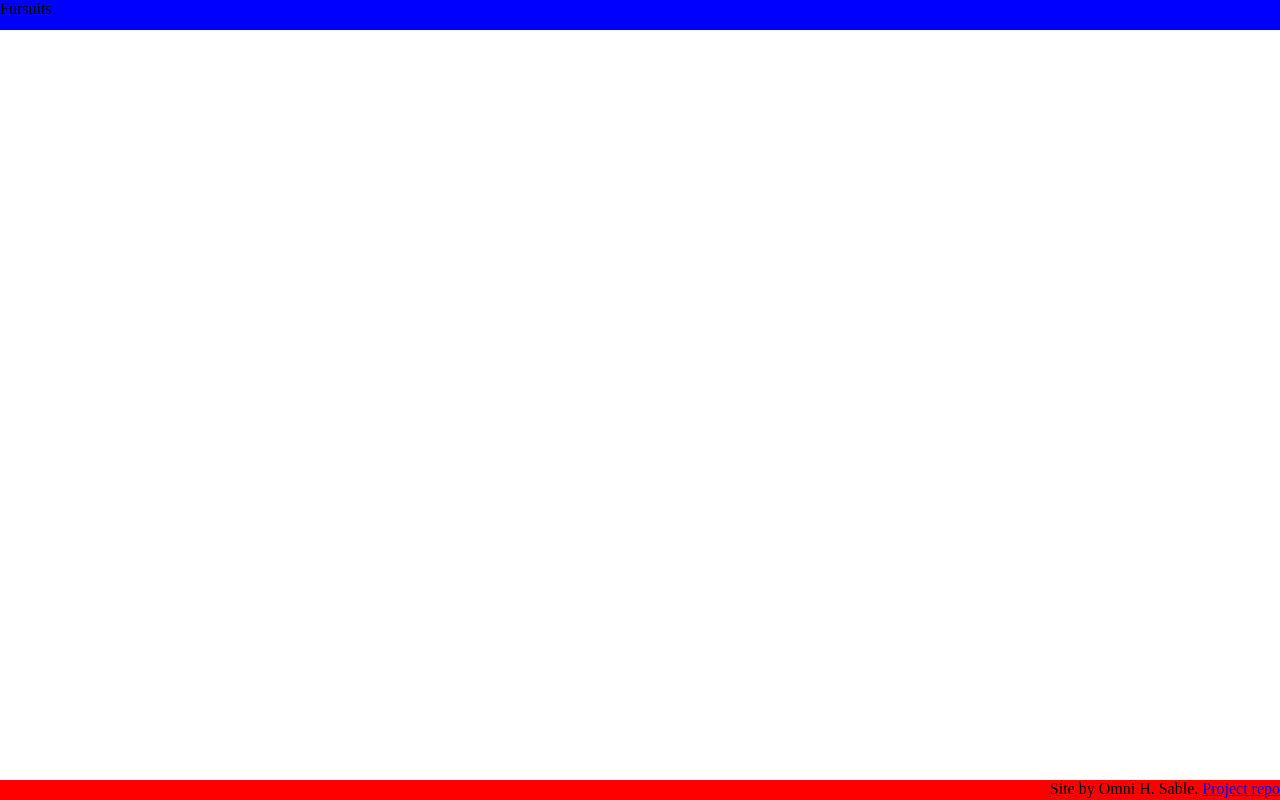
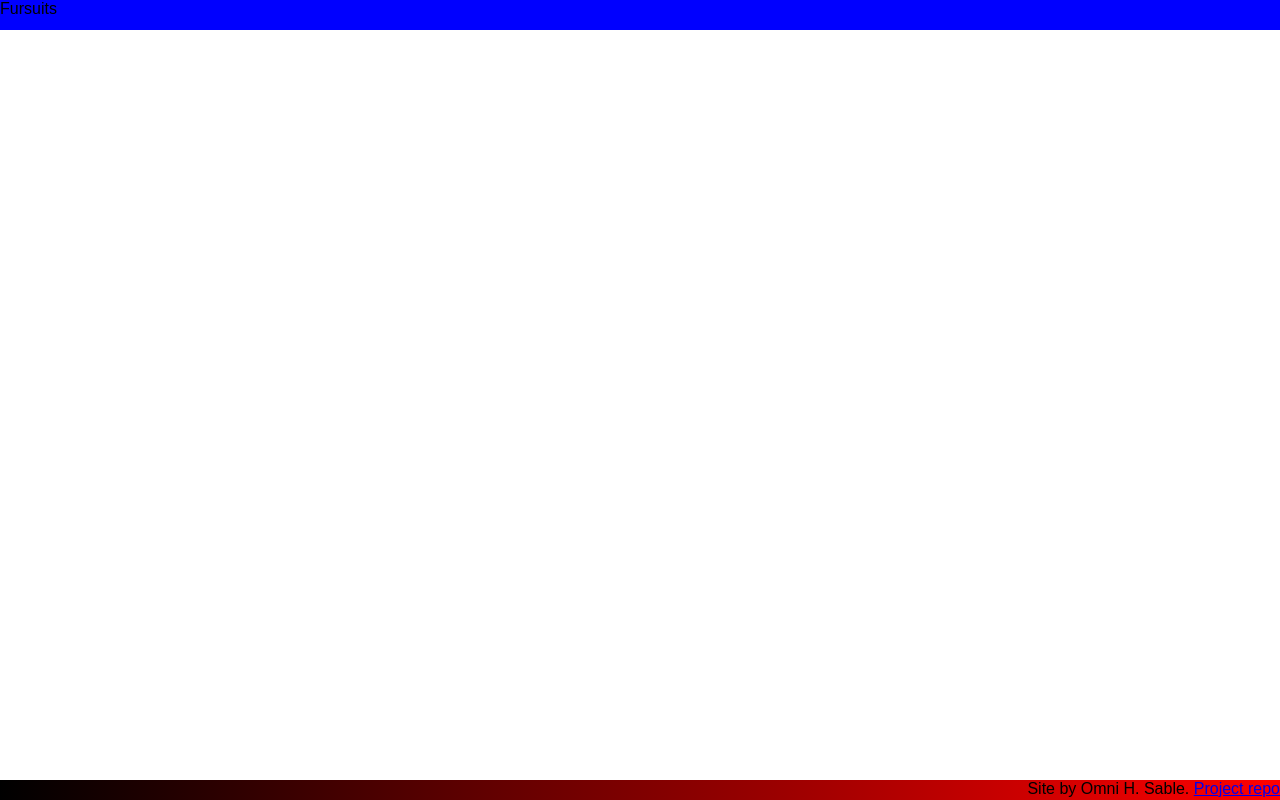
Before and after one commit to Highstaker/Picture-data-organizer-site, a Flask app: page / in a window 1280 px wide. Run offline with Flask 2, Linux system fonts and the light colour scheme; data that the repository does not hold is empty; parts of the project's set-up code (start-up, migrations or seed data) failed here and were passed over.

Commit message:
v.0.2.3r1
+a bit of styling

```diff
--- a/static/css/style.css
+++ b/static/css/style.css
@@ -1,5 +1,6 @@
 body{
 	margin: 0;
+	font-family: sans-serif;
 }
 
 header{
@@ -80,5 +81,6 @@ footer{
 	position: fixed;
 	height: 20px;
 	bottom:0%;
-	background-color: #ff0000;
+	background: #ff0000;
+	background: linear-gradient(to right, black, #ff0000);
 }
```
